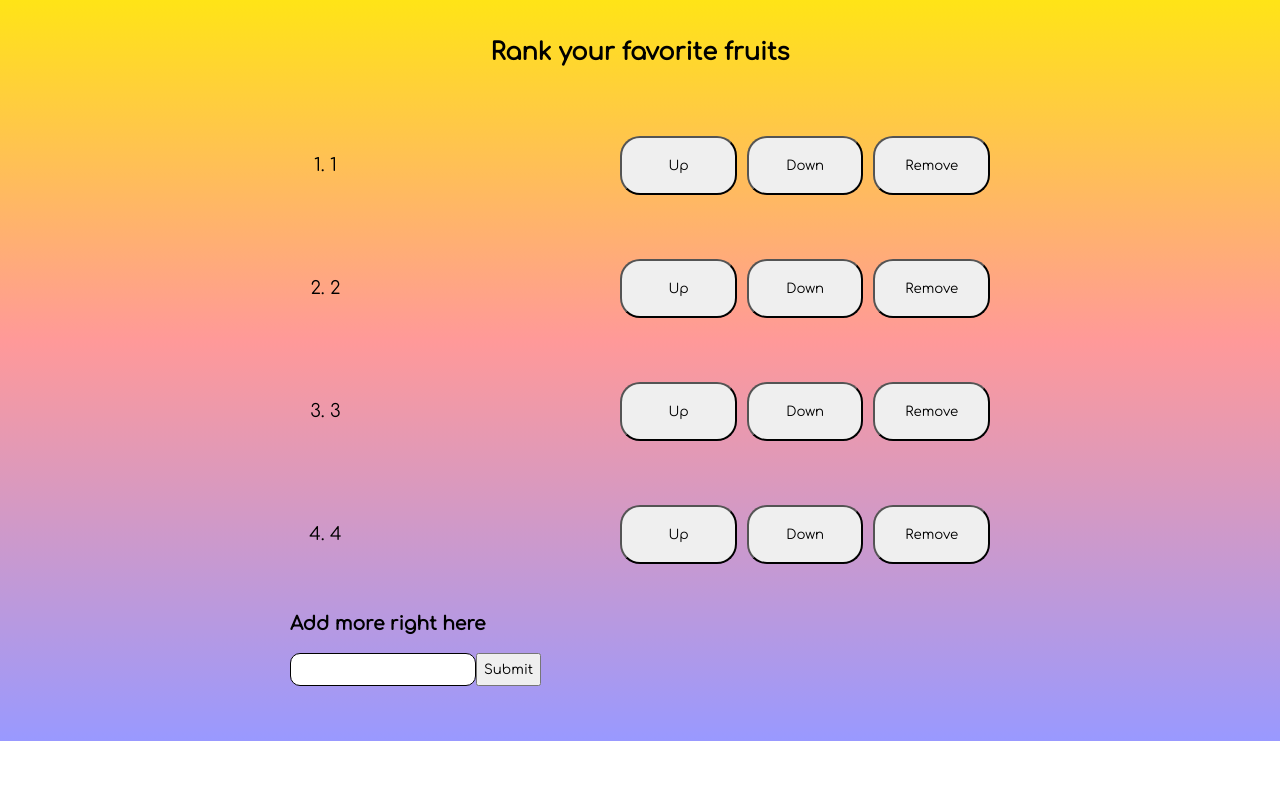
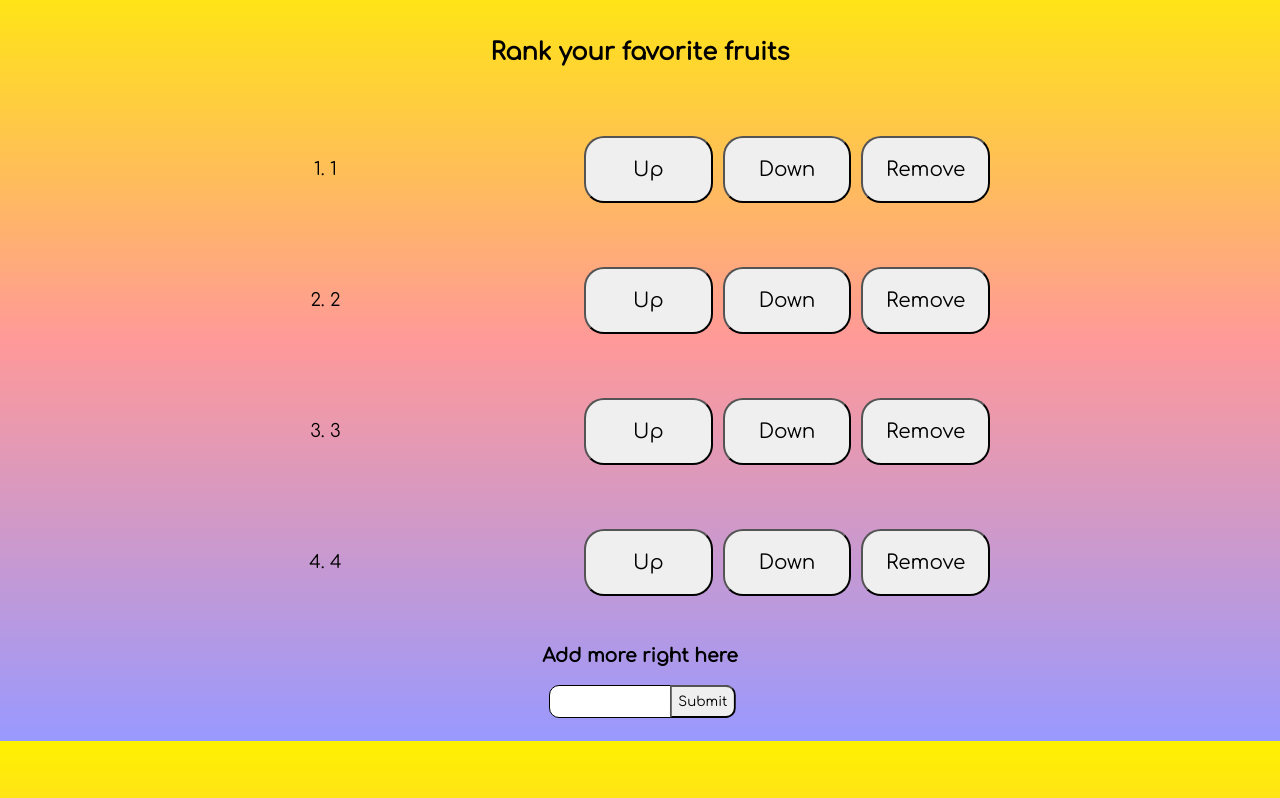
Before and after one commit to fosteeco/random-website-testing, a plain HTML site: page java-list.html in a window 1280 px wide. Shown: the part 59-857 px from the top of the page. Before the commit the page ends 800 px from the top, so only its background shows below. Drawn offline with Linux system fonts and the light colour scheme.

Commit message:
Added some terrible CSS to the bottom button

```diff
--- a/javaslist.js
+++ b/javaslist.js
@@ -75,7 +75,7 @@ fruitList.addEventListener("click", (e) => {
         ul.insertBefore(nextLi, li);
       }
     } else if (btnClasses.contains("up")) {
-      let li = e.target.parentNode.parentNode;
+      let li = e.target.parentNode.parentNodeG;
       let ul = li.parentNode;
       let prevLi = li.previousElementSibling;
       console.log(prevLi);
--- a/style.css
+++ b/style.css
@@ -11,6 +11,7 @@ body {
   /* background-color: #e6edff; */
   background: linear-gradient(#fff100, #ff9999, #9999ff);
   background-attachment: fixed;
+  overflow-x: hidden;
 }
 .wrapper {
   /* background-color: #ccdbff; */
@@ -73,10 +74,20 @@ textarea {
 /* Java-List Style modifications  */
 .input-wrapper {
   display: flex;
-  width: 100%;
+  justify-content: center;
+  margin-bottom: 5rem;
+  transform: translateX(5%);
+}
+.input-wrapper button {
+  transform: translateX(-100%);
+  border-radius: 0 10px 10px 0;
 }
 .fruit-content-wrap {
   width: 700px;
+}
+
+.fruit-content-wrap h3 {
+  text-align: center;
 }
 .fruit-list {
   display: flex;
@@ -96,6 +107,7 @@ textarea {
 }
 .li-content-wrap button {
   flex: 1;
+  font-size: 20px;
   padding: 20px;
   border-radius: 20px;
   /* transform: translateY(-25%); */
@@ -105,5 +117,5 @@ textarea {
   margin-left: 10px;
 }
 .li-content-wrap .fruit-span {
-  flex: 4;
+  flex: 3;
 }
```
